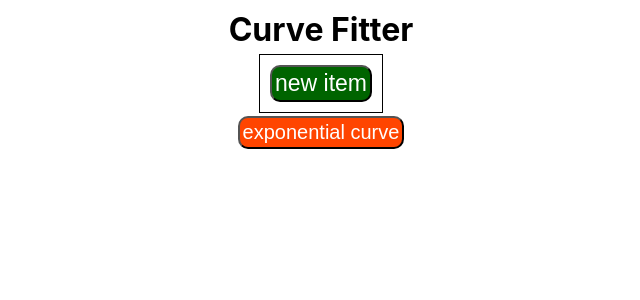
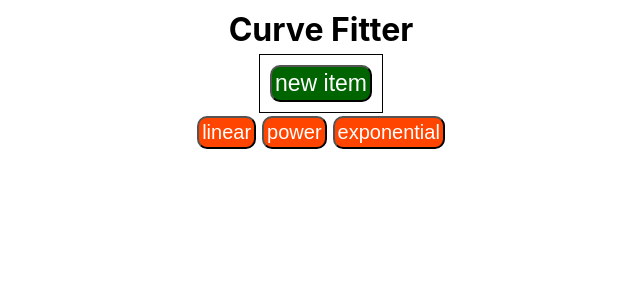
Before and after one commit to ac2302/math-mini-project-curve-fitter, a React (Create React App) app: page / in a window 1280 px wide. Shown: the top 300 px of the page, without its empty margins (319-959 px from the left). Built offline with nearby package versions, Linux system fonts and the light colour scheme.

Commit message:
add more regressors

```diff
--- a/src/components/Fitter.jsx
+++ b/src/components/Fitter.jsx
@@ -7,6 +7,68 @@ function Fitter({ datapoints }) {
 
 	return (
 		<div>
+			<button
+				className="fit-button"
+				onClick={() => {
+					const points = datapoints.map((dp) => [dp.x, dp.y]);
+					let calculatedResult = regression.linear(points, {
+						precision: 5,
+					});
+					setResult(calculatedResult);
+
+					functionPlot({
+						target: "#plot",
+						width: 775,
+						height: 600,
+						title: calculatedResult.string,
+						data: [
+							{
+								fn: calculatedResult.string.substr(4),
+								graphType: "polyline",
+							},
+							{
+								graphType: "scatter",
+								fnType: "points",
+								points: points,
+							},
+						],
+					});
+				}}
+			>
+				linear
+			</button>
+
+			<button
+				className="fit-button"
+				onClick={() => {
+					const points = datapoints.map((dp) => [dp.x, dp.y]);
+					let calculatedResult = regression.power(points, {
+						precision: 5,
+					});
+					setResult(calculatedResult);
+
+					functionPlot({
+						target: "#plot",
+						width: 775,
+						height: 600,
+						title: calculatedResult.string,
+						data: [
+							{
+								fn: calculatedResult.string.substr(4),
+								graphType: "polyline",
+							},
+							{
+								graphType: "scatter",
+								fnType: "points",
+								points: points,
+							},
+						],
+					});
+				}}
+			>
+				power
+			</button>
+
 			<button
 				className="fit-button"
 				onClick={() => {
@@ -35,7 +97,7 @@ function Fitter({ datapoints }) {
 					});
 				}}
 			>
-				exponential curve
+				exponential
 			</button>
 
 			<div id="plot"></div>
```
